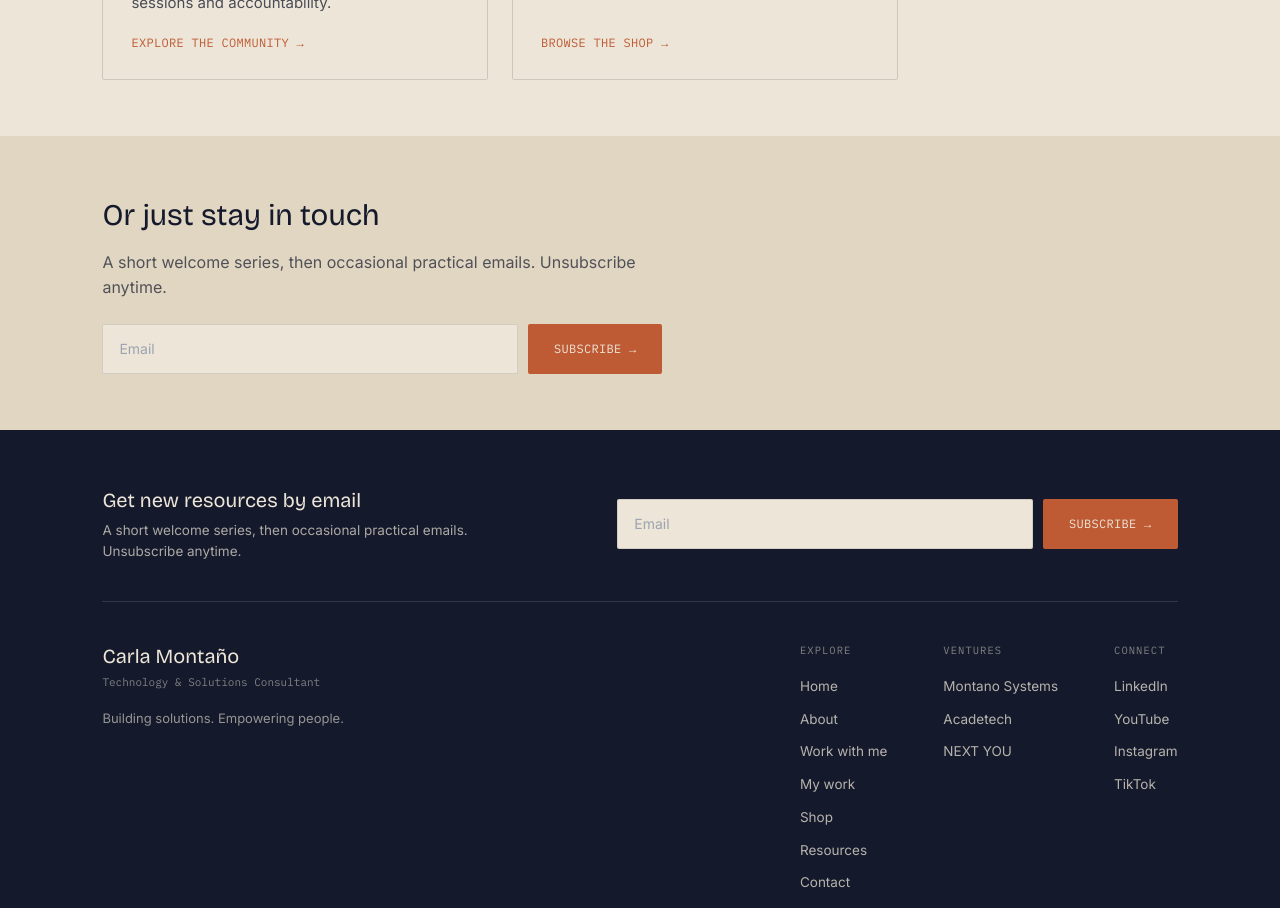
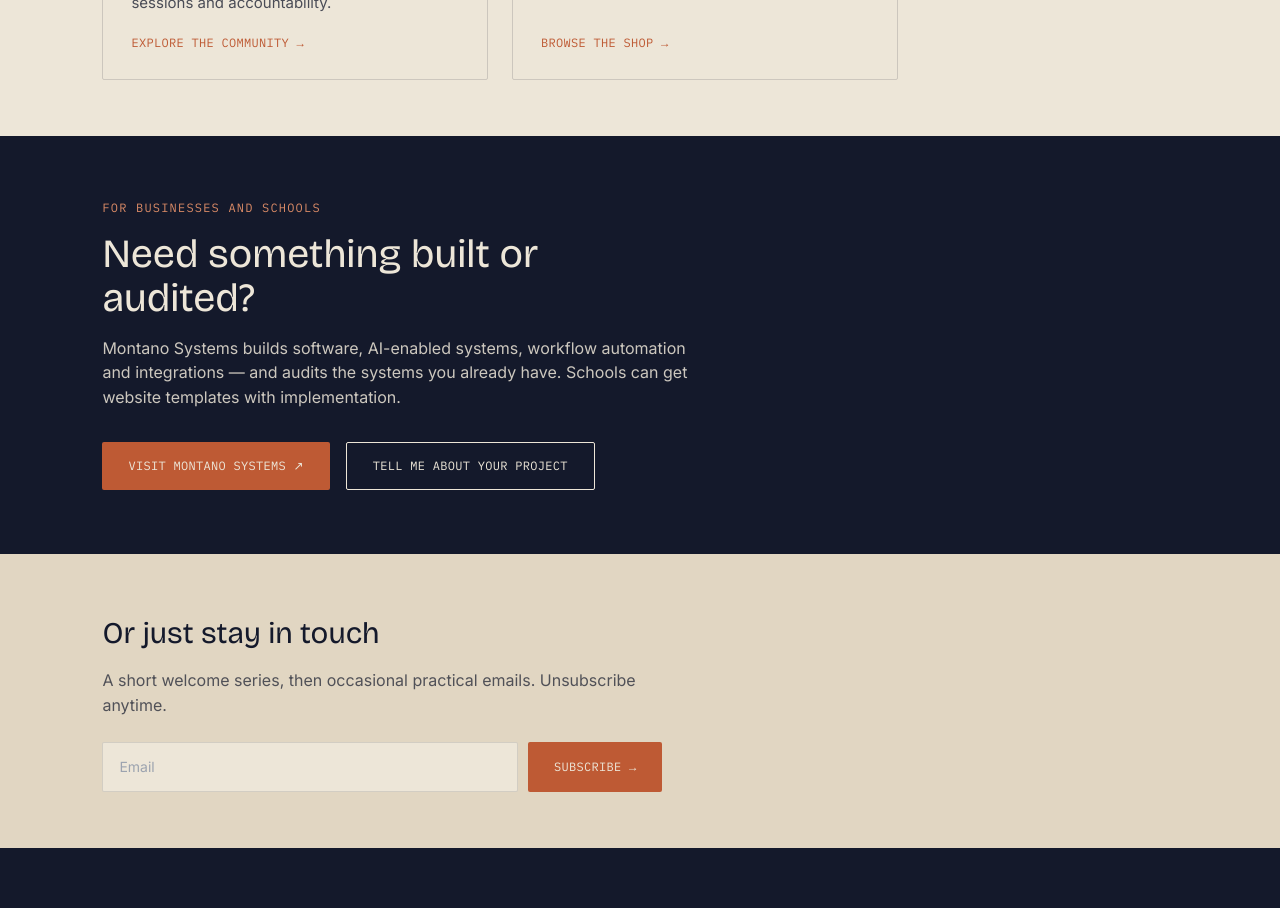
Before and after one commit to Cmmh1101/reiniciarsm, a Next.js app: page /en/live in a window 1280 px wide. Shown: the part 780-1688 px from the top of the page. Built offline with nearby package versions, Linux system fonts and the light colour scheme; no server answers.

Commit message:
/live: section for businesses and schools (Montano Systems, audits, implementation)
Co-Authored-By: Claude Sonnet 5.5 <noreply@anthropic.com>

```diff
--- a/app/[locale]/live/page.tsx
+++ b/app/[locale]/live/page.tsx
@@ -2,6 +2,7 @@ import type { Metadata } from "next";
 import Link from "next/link";
 import { notFound } from "next/navigation";
 import NewsletterForm from "@/components/NewsletterForm";
+import { MONTANO_SYSTEMS_URL } from "@/lib/constants";
 import { isLocale } from "@/lib/i18n/config";
 import { getDictionary } from "@/lib/i18n/dictionary";
 import { pageMetadata } from "@/lib/i18n/metadata";
@@ -48,6 +49,28 @@ export default function LivePage({ params }: { params: { locale: string } }) {
         ))}
       </section>
 
+      <section className="bg-ink text-paper px-[8vw] py-16">
+        <p className="font-mono text-xs uppercase tracking-widest text-clay-soft mb-4">{live.business.eyebrow}</p>
+        <h2 className="font-display text-[clamp(26px,3.4vw,40px)] leading-[1.1] mb-4 max-w-[22ch]">{live.business.title}</h2>
+        <p className="opacity-85 max-w-[58ch] mb-8">{live.business.body}</p>
+        <div className="flex flex-wrap gap-4">
+          <a
+            href={MONTANO_SYSTEMS_URL}
+            target="_blank"
+            rel="noopener noreferrer"
+            className="font-mono text-xs tracking-wide uppercase px-[26px] py-[15px] rounded-[2px] bg-clay text-paper inline-flex items-center gap-2.5 hover:-translate-y-px transition-transform"
+          >
+            {live.business.ctaPrimary} ↗
+          </a>
+          <Link
+            href={`${localizedPath(locale, "contact")}?intent=custom-build`}
+            className="font-mono text-xs tracking-wide uppercase px-[26px] py-[15px] rounded-[2px] border border-current inline-flex items-center gap-2.5 hover:-translate-y-px transition-transform"
+          >
+            {live.business.ctaSecondary}
+          </Link>
+        </div>
+      </section>
+
       <section className="bg-paper-soft px-[8vw] py-14">
         <div className="max-w-[560px]">
           <h2 className="font-display text-[clamp(22px,2.8vw,30px)] mb-3">{live.newsletterTitle}</h2>
--- a/lib/i18n/dictionaries/en.ts
+++ b/lib/i18n/dictionaries/en.ts
@@ -569,6 +569,13 @@ export const en = {
       { key: "community", title: "Join the community", body: "A community and method for people navigating a career transition, with live sessions and accountability.", cta: "Explore the community" },
       { key: "shop", title: "Templates, guides and ebooks", body: "Practical resources you can use today, delivered to your inbox.", cta: "Browse the shop" },
     ],
+    business: {
+      eyebrow: "For businesses and schools",
+      title: "Need something built or audited?",
+      body: "Montano Systems builds software, AI-enabled systems, workflow automation and integrations — and audits the systems you already have. Schools can get website templates with implementation.",
+      ctaPrimary: "Visit Montano Systems",
+      ctaSecondary: "Tell me about your project",
+    },
     newsletterTitle: "Or just stay in touch",
   },
 
--- a/lib/i18n/dictionaries/es.ts
+++ b/lib/i18n/dictionaries/es.ts
@@ -561,6 +561,13 @@ export const es: Dictionary = {
       { key: "community", title: "Únete a la comunidad", body: "Una comunidad y un método para quienes están en transición de carrera, con sesiones en vivo y acompañamiento.", cta: "Explorar la comunidad" },
       { key: "shop", title: "Plantillas, guías y ebooks", body: "Recursos prácticos que puedes usar hoy, entregados a tu correo.", cta: "Ver la tienda" },
     ],
+    business: {
+      eyebrow: "Para negocios y escuelas",
+      title: "¿Necesitas que alguien lo construya o lo audite?",
+      body: "Montano Systems construye software, sistemas con IA, automatización de flujos e integraciones — y audita los sistemas que ya tienes. Las escuelas pueden obtener plantillas web con implementación.",
+      ctaPrimary: "Visitar Montano Systems",
+      ctaSecondary: "Cuéntame tu proyecto",
+    },
     newsletterTitle: "O simplemente mantente en contacto",
   },
 
```
